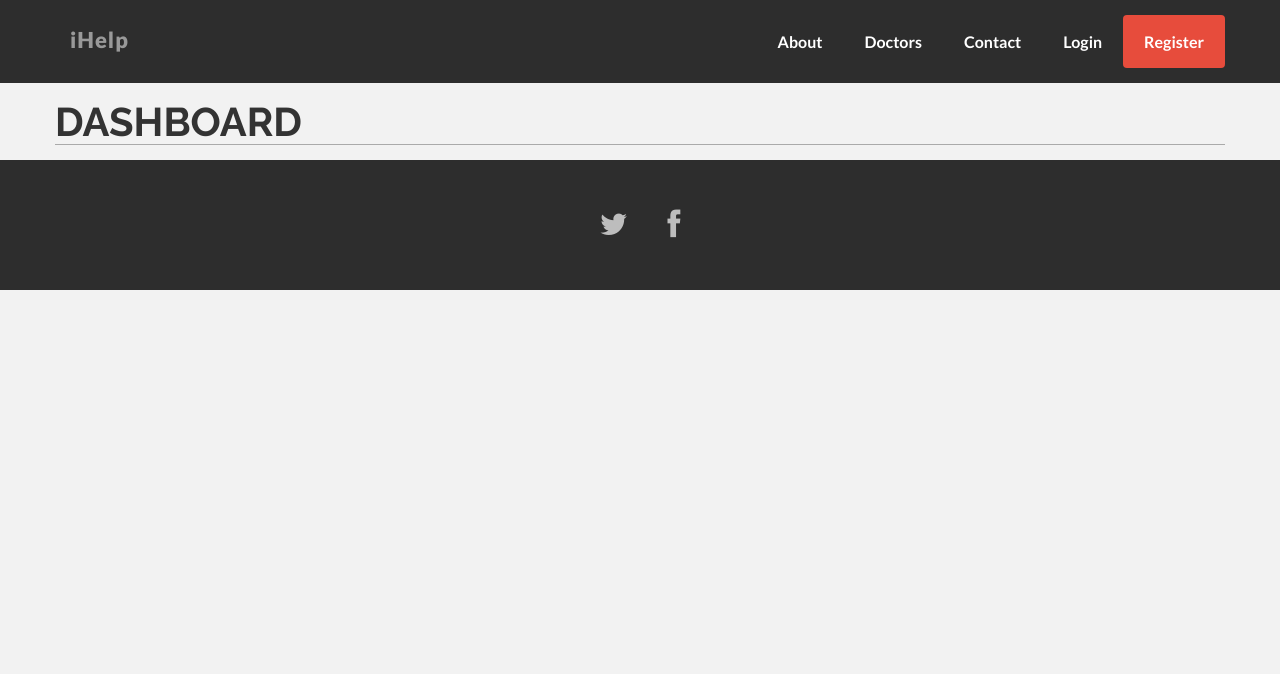
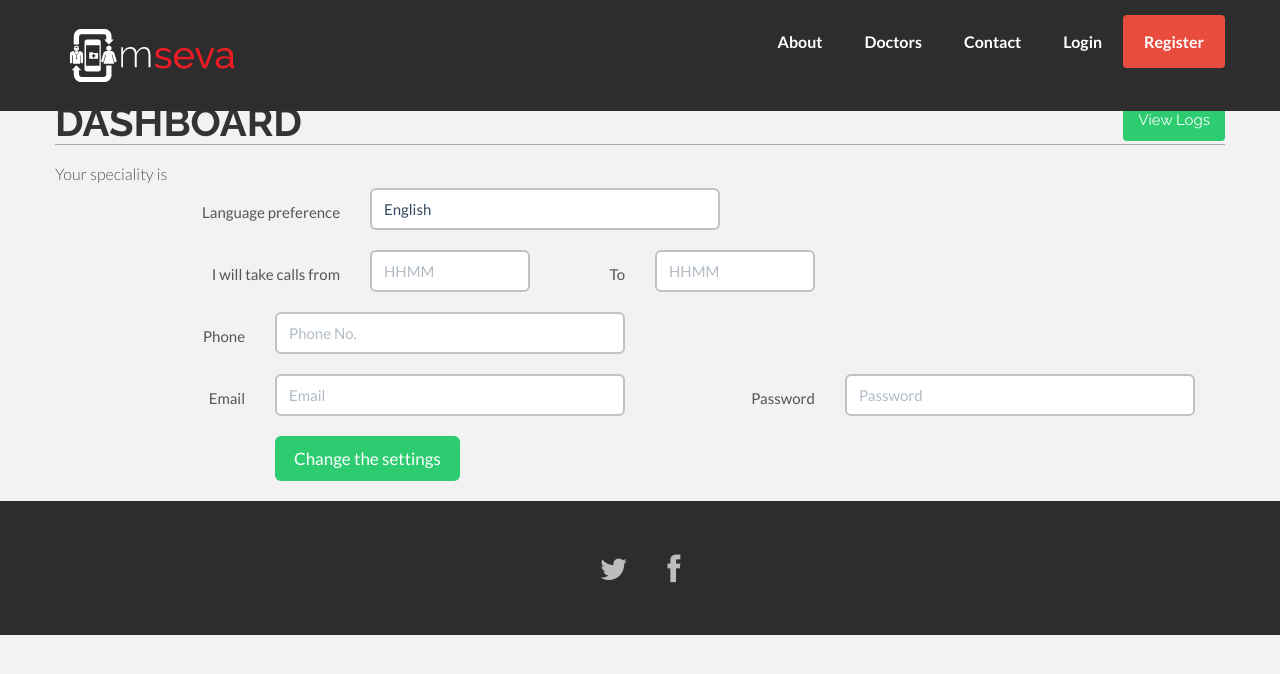
Before and after one commit to sanketsaurav/mseva, a Python web app: template templates/dashboard.html in a window 1280 px wide. Shown: the top 674 px of the page. Run offline with Jinja, Linux system fonts and the light colour scheme; the template is opened without the code that fills it, so the values that code supplies are empty; some libraries are stand-ins or nearby versions.

Commit message:
Dash Done

```diff
--- a/static/css/main.css
+++ b/static/css/main.css
@@ -240,7 +240,7 @@ a:after {
 /* Footer Wrap */
 #f {
 	background: #2d2d2d;
-	padding-top: 30px;
+	padding-top: 34px;
 	padding-bottom: 30px;
 }
 
--- a/static/css/style.css
+++ b/static/css/style.css
@@ -43,3 +43,6 @@ margin-bottom: 10px;
 .docspeciality{
 
 }
+.logbutton{
+    margin-bottom:10px;
+}
--- a/templates/base.html
+++ b/templates/base.html
@@ -8,7 +8,7 @@
     <meta name="author" content="">
     <link rel="shortcut icon" href="static/ico/favicon.png">
 
-    <title>iHelp</title>
+    <title>mSeva</title>
 
     <!-- Bootstrap core CSS -->
     <link href="static/css/bootstrap.css" rel="stylesheet">
@@ -37,7 +37,7 @@
             <span class="icon-bar"></span>
             <span class="icon-bar"></span>
           </button>
-          <a class="navbar-brand" href="/">iHelp</a>
+          <a class="navbar-brand" href="/"><img src="static/img/mseva.png"></a>
         </div>
         <div class="navbar-collapse collapse">
           <ul class="nav navbar-nav navbar-right">
--- a/templates/dashboard.html
+++ b/templates/dashboard.html
@@ -7,8 +7,66 @@
 <div class="container">
 	<div class="row">
 
-<h3 class="section-heading">Dashboard</h3>
+<h3 class="section-heading">Dashboard <a class="pull-right" href="/logs"><button type="submit" class="btn btn-success btn-md logbutton" >View Logs</button></a>
+</h3>
+
 </div>
+
+<div class="row">
+	Your speciality is <span class"docspeciality docname">{{user.speciality | safe}}</span>
+</div>
+
+ <form class="form-horizontal" action="/" method="">
+  <div class="form-group">
+	<label for="inputLanguage" class="col-sm-3 control-label">Language preference</label>
+     <div class="col-sm-4 " name="language">
+      		<select class="form-control" name="language" >
+      			<option value="EN" {% if user.language=='EN' %} selected="true" {% endif %}>English</option>
+      			<option value="HI" {% if user.language=='HI' %} selected="true" {% endif %}>Hindi</option>
+      			<option value="BN" {% if user.language=='BN' %} selected="true" {% endif %}>Bengali</option>
+      		</select>
+      </div>
+  </div>
+
+  <div class="form-group">
+      <label for="inputToHour" class="control-label col-sm-3 ">I will take calls from</label>
+      <div class="col-sm-2">
+        <input type="text" name="timeslot_from" class="form-control" value='{{user.timeslot_from | safe}}'placeholder="HHMM">
+      </div>
+
+      <label for="inputToHour" class="control-label col-sm-1">To</label>
+      <div class="col-sm-2">
+        <input type="text" name="timeslot_to" class="form-control" placeholder="HHMM" value='{{user.timeslot_to | safe}}'>
+      </div>
+   </div>
+
+
+	<div class="form-group">
+		<label for="inputPhone" class="col-sm-2 control-label">Phone</label>
+    	<div class="col-sm-4">
+      <input type="phone" class="form-control" id="inputEmail" name="mobile" placeholder="Phone No." value={{user.mobile}}>
+    </div>
+  </div>
+
+  <div class="form-group">
+    <label for="inputEmail" class="col-sm-2 control-label">Email</label>
+    <div class="col-sm-4">
+      <input type="email" class="form-control" id="inputEmail" name="email" placeholder="Email" value={{user.email}}>
+    </div>
+    <label for="inputPassword" class="col-sm-2 control-label">Password</label>
+    <div class="col-sm-4">
+      <input type="password" name="password" class="form-control" id="inputPassword" placeholder="Password">
+    </div>
+  </div>
+
+
+
+  <div class="form-group">
+    <div class="col-sm-offset-2 col-sm-10">
+      <button type="submit" class="btn btn-success btn-lg">Change the settings</button>
+    </div>
+  </div>
+</form>
 </div>
 
 {% endblock content %}
```
Also changed, not shown: templates/home.html (+5 -6 lines), static/img/mseva.png, views.py (line endings or trailing spaces).
